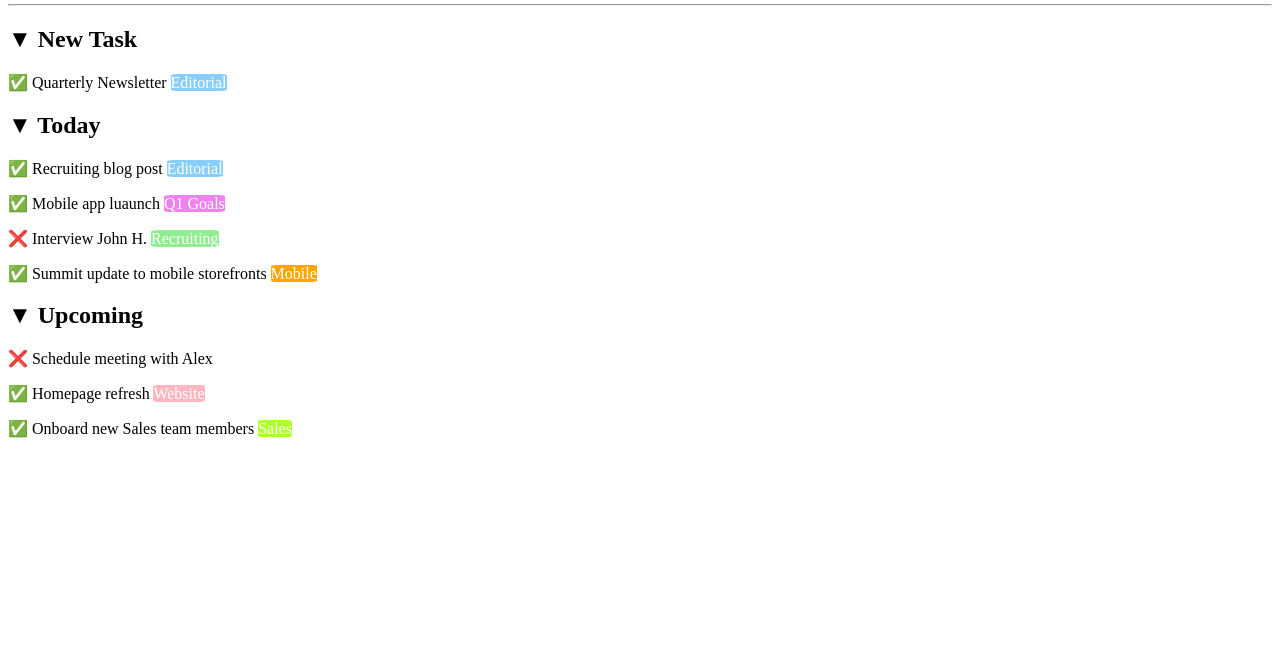
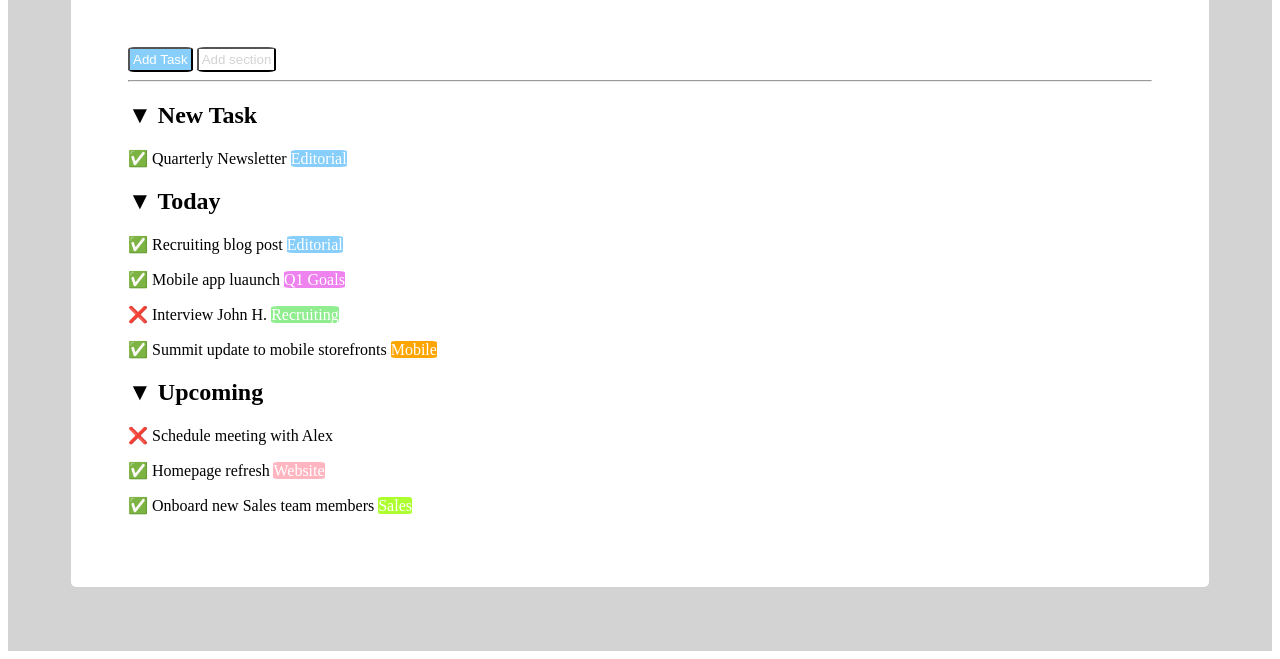
Before and after one commit to DamianoTrifone/html-css-toboolist, a plain HTML site: page index.html in a window 1280 px wide. Shown: the part 145-804 px from the top of the page. Drawn offline with Linux system fonts and the light colour scheme.

Commit message:
Definitivo

```diff
--- a/css/style.css
+++ b/css/style.css
@@ -1,3 +1,15 @@
+
+#generale{
+    padding: 5%;
+    background-color: lightgray;
+}
+
+#corpo{
+    padding: 5%;
+    background-color: white;
+    border-radius: 5px;
+}
+
 #nome-azienda{
     float: right;
     margin-right: 88%;
@@ -17,6 +29,8 @@
     padding: 3px;
     border-radius: 10%;
 }
+
+/* colori tag */
 
 .blu{
     background-color: lightskyblue;
--- a/index.html
+++ b/index.html
@@ -7,13 +7,17 @@
         <title>Toboolist</title>
         <link rel="stylesheet" href="css/style.css">
     </head>
-    <body>
+    <body class="prova">
 
         <header>
             <hr>
             <img src="img/Logo.png" alt="Logo Boolean">
             <h1 id="nome-azienda">Toboolist</h1>
         </header>
+
+
+        <main id="generale">
+         <div id="corpo">
 
                 <!-- header del main -->
                     <section>
@@ -23,7 +27,6 @@
                     </section>
             <!-- Fine header del main -->
 
-        <main>
                 <h2>&#9660 New Task</h2>
                 <p>&#9989 Quarterly Newsletter <span class="blu">Editorial</span></p>
 
@@ -39,6 +42,7 @@
                 <p>&#9989 Onboard new Sales team members <span id="light-green">Sales</span></p>
 
         </main>
+        </div>
 
     </body>
 </html>
```
Also changed, not shown: img/Logo.png (added), img/logo copia.png (added). Lines whose indentation alone changed are shown as unchanged.
